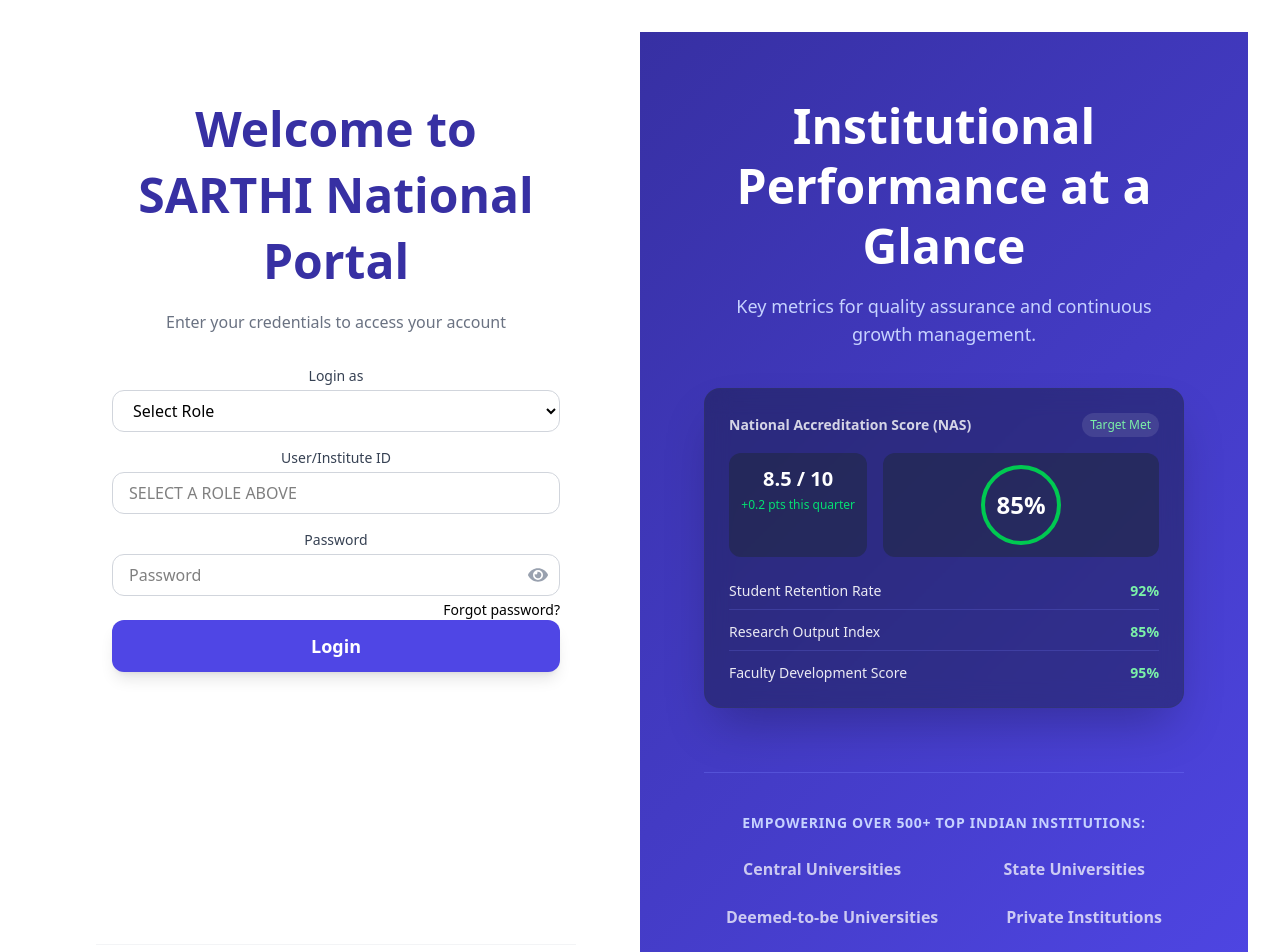
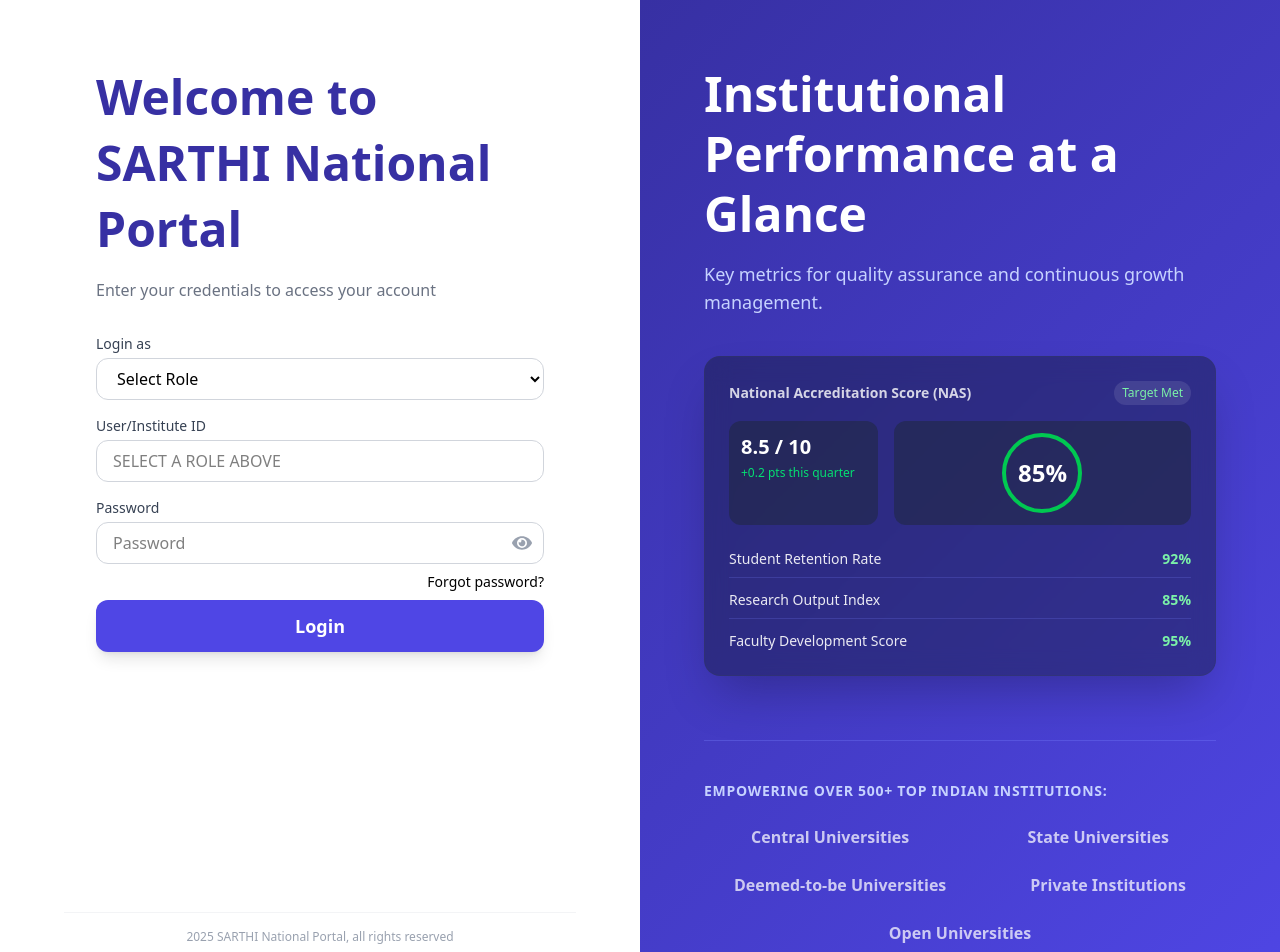
Before and after one commit to AnubhavMaheshwari/sih-grand-finale, a React (Vite) app in the folder frontend/: page / in a window 1280 px wide. Shown: the top 952 px of the page. Built offline with nearby package versions, Linux system fonts and the light colour scheme.

Commit message:
Resolved merge conflict in package.json

```diff
--- a/frontend/src/index.css
+++ b/frontend/src/index.css
@@ -1,44 +1 @@
 @import "tailwindcss";
-
-#root {
-  max-width: 1280px;
-  margin: 0 auto;
-  padding: 2rem;
-  text-align: center;
-}
-
-.logo {
-  height: 6em;
-  padding: 1.5em;
-  will-change: filter;
-  transition: filter 300ms;
-}
-.logo:hover {
-  filter: drop-shadow(0 0 2em #646cffaa);
-}
-.logo.react:hover {
-  filter: drop-shadow(0 0 2em #61dafbaa);
-}
-
-@keyframes logo-spin {
-  from {
-    transform: rotate(0deg);
-  }
-  to {
-    transform: rotate(360deg);
-  }
-}
-
-@media (prefers-reduced-motion: no-preference) {
-  a:nth-of-type(2) .logo {
-    animation: logo-spin infinite 20s linear;
-  }
-}
-
-.card {
-  padding: 2em;
-}
-
-.read-the-docs {
-  color: #888;
-}
--- a/frontend/src/pages/LoginPage.jsx
+++ b/frontend/src/pages/LoginPage.jsx
@@ -249,15 +249,15 @@ function LoginPage() {
         }
       `}</style>
 
-      <div className="flex flex-col lg:flex-row min-h-screen bg-white lg:bg-transparent font-sans">
+      <div className="flex flex-col min-h-screen font-sans bg-white lg:flex-row lg:bg-transparent">
         {/* LEFT: Login form */}
-        <div className="w-full lg:w-1/2 px-5 py-8 sm:px-8 sm:py-10 md:px-12 lg:p-16 flex flex-col justify-between no-scrollbar bg-white shadow-xl lg:shadow-none overflow-y-auto">
+        <div className="flex flex-col justify-between w-full px-5 py-8 overflow-y-auto bg-white shadow-xl lg:w-1/2 sm:px-8 sm:py-10 md:px-12 lg:p-16 no-scrollbar lg:shadow-none">
           <div className="flex flex-col">
-            <div className="max-w-md w-full mx-auto">
-              <h1 className="text-3xl sm:text-4xl md:text-5xl font-black mb-4 text-deep-indigo leading-snug">
+            <div className="w-full max-w-md mx-auto">
+              <h1 className="mb-4 text-3xl font-black leading-snug sm:text-4xl md:text-5xl text-deep-indigo">
                 Welcome to SARTHI National Portal
               </h1>
-              <p className="text-gray-500 mb-8 text-sm sm:text-base">
+              <p className="mb-8 text-sm text-gray-500 sm:text-base">
                 Enter your credentials to access your account
               </p>
 
@@ -266,7 +266,7 @@ function LoginPage() {
                 <div>
                   <label
                     htmlFor="loginRole"
-                    className="block text-sm font-medium text-gray-700 mb-1"
+                    className="block mb-1 text-sm font-medium text-gray-700"
                   >
                     Login as
                   </label>
@@ -274,7 +274,7 @@ function LoginPage() {
                     id="loginRole"
                     value={role}
                     onChange={(e) => setRole(e.target.value)}
-                    className="w-full px-3 py-2 sm:px-4 sm:py-2 border border-gray-300 rounded-xl focus:outline-none focus:ring-2 focus:ring-primary-blue transition duration-150 text-sm sm:text-base"
+                    className="w-full px-3 py-2 text-sm transition duration-150 border border-gray-300 sm:px-4 sm:py-2 rounded-xl focus:outline-none focus:ring-2 focus:ring-primary-blue sm:text-base"
                     required
                     disabled={isSubmitting}
                   >
@@ -291,7 +291,7 @@ function LoginPage() {
                   <label
                     htmlFor="idInput"
                     id="idLabel"
-                    className="block text-sm font-medium text-gray-700 mb-1"
+                    className="block mb-1 text-sm font-medium text-gray-700"
                   >
                     {idConfig.label}
                   </label>
@@ -302,14 +302,14 @@ function LoginPage() {
                     placeholder={idConfig.placeholder}
                     value={id}
                     onChange={(e) => setId(e.target.value)}
-                    className="w-full px-3 py-2 sm:px-4 sm:py-2 border border-gray-300 rounded-xl focus:outline-none focus:ring-2 focus:ring-primary-blue transition duration-150 uppercase text-sm sm:text-base"
+                    className="w-full px-3 py-2 text-sm uppercase transition duration-150 border border-gray-300 sm:px-4 sm:py-2 rounded-xl focus:outline-none focus:ring-2 focus:ring-primary-blue sm:text-base"
                     required
                     disabled={idConfig.isDisabled || isSubmitting}
                     maxLength={idConfig.maxLength}
                   />
                   <p
                     id="idFormatHint"
-                    className="text-xs text-gray-500 mt-1"
+                    className="mt-1 text-xs text-gray-500"
                   >
                     {idConfig.hint}
                   </p>
@@ -319,7 +319,7 @@ function LoginPage() {
                 <div>
                 <label
                     htmlFor="password"
-                    className="block text-sm font-medium text-gray-700 mb-1"
+                    className="block mb-1 text-sm font-medium text-gray-700"
                 >
                     Password
                 </label>
@@ -331,13 +331,13 @@ function LoginPage() {
                     placeholder="Password"   // ✅ neutral, no length hint
                     value={password}
                     onChange={(e) => setPassword(e.target.value)}
-                    className="w-full pr-10 pl-3 py-2 sm:pl-4 sm:py-2 border border-gray-300 rounded-xl focus:outline-none focus:ring-2 focus:ring-primary-blue transition duration-150 text-sm sm:text-base"
+                    className="w-full py-2 pl-3 pr-10 text-sm transition duration-150 border border-gray-300 sm:pl-4 sm:py-2 rounded-xl focus:outline-none focus:ring-2 focus:ring-primary-blue sm:text-base"
                     required                  // ✅ still required, but no length rule
                     disabled={isSubmitting}
                     />
                     <button type="button"
                     onClick={() => setShowPassword(!showPassword)}
-                    className="absolute inset-y-0 right-0 flex items-center pr-3 text-gray-400 hover:text-gray-600 transition"
+                    className="absolute inset-y-0 right-0 flex items-center pr-3 text-gray-400 transition hover:text-gray-600"
                     aria-label="Toggle password visibility"
                     >
                     {showPassword ? (
@@ -349,7 +349,7 @@ function LoginPage() {
 
                 </div>
                 <Link to="/forgot-password"
-                className="float-right text-xs sm:text-sm text-primary-blue hover:underline mt-1"
+                className="float-right mt-2 mb-2 text-xs sm:text-sm text-primary-blue hover:underline"
                 >
                 Forgot password?
                 </Link>
@@ -375,44 +375,44 @@ function LoginPage() {
         </div>
 
         {/* RIGHT: Promo Section (hidden on very small screens to keep it clean) */}
-        <div className="hidden md:flex w-full lg:w-1/2 promo-gradient text-white p-8 md:p-10 lg:p-16 flex-col justify-center items-center">
-          <div className="max-w-xl w-full">
-            <h2 className="text-2xl sm:text-3xl md:text-4xl lg:text-5xl font-extrabold leading-tight mb-4">
+        <div className="flex-col items-center justify-center hidden w-full p-8 text-white md:flex lg:w-1/2 promo-gradient md:p-10 lg:p-16">
+          <div className="w-full max-w-xl">
+            <h2 className="mb-4 text-2xl font-extrabold leading-tight sm:text-3xl md:text-4xl lg:text-5xl">
               Institutional Performance at a Glance
             </h2>
-            <p className="text-indigo-200 text-sm sm:text-base md:text-lg mb-8 md:mb-10">
+            <p className="mb-8 text-sm text-indigo-200 sm:text-base md:text-lg md:mb-10">
               Key metrics for quality assurance and continuous growth management.
             </p>
 
-            <div className="bg-gray-900/40 backdrop-blur-md rounded-2xl p-4 sm:p-5 md:p-6 shadow-2xl mb-10 md:mb-16 border border-gray-700/30">
-              <div className="flex justify-between items-center mb-4">
-                <span className="text-xs sm:text-sm font-semibold text-white/80">
+            <div className="p-4 mb-10 border shadow-2xl bg-gray-900/40 backdrop-blur-md rounded-2xl sm:p-5 md:p-6 md:mb-16 border-gray-700/30">
+              <div className="flex items-center justify-between mb-4">
+                <span className="text-xs font-semibold sm:text-sm text-white/80">
                   National Accreditation Score (NAS)
                 </span>
                 <span className="text-[10px] sm:text-xs px-2 py-1 bg-white/10 rounded-full text-green-300 font-medium">
                   Target Met
                 </span>
               </div>
-              <div className="flex flex-wrap md:flex-nowrap gap-4 mb-6">
-                <div className="w-full md:w-1/3 p-3 bg-gray-800/50 rounded-xl">
-                  <p className="text-lg md:text-xl font-bold">8.5 / 10</p>
+              <div className="flex flex-wrap gap-4 mb-6 md:flex-nowrap">
+                <div className="w-full p-3 md:w-1/3 bg-gray-800/50 rounded-xl">
+                  <p className="text-lg font-bold md:text-xl">8.5 / 10</p>
                   <p className="text-[11px] sm:text-xs text-green-400 mt-1 font-medium">
                     +0.2 pts this quarter
                   </p>
                 </div>
-                <div className="w-full md:w-2/3 p-3 bg-gray-800/50 rounded-xl flex items-center justify-center">
-                  <div className="w-16 h-16 md:w-20 md:h-20 border-4 border-green-500 rounded-full flex flex-col items-center justify-center font-extrabold text-xl md:text-2xl">
+                <div className="flex items-center justify-center w-full p-3 md:w-2/3 bg-gray-800/50 rounded-xl">
+                  <div className="flex flex-col items-center justify-center w-16 h-16 text-xl font-extrabold border-4 border-green-500 rounded-full md:w-20 md:h-20 md:text-2xl">
                     85%
                   </div>
                 </div>
               </div>
 
               <div className="space-y-3 text-xs sm:text-sm">
-                <div className="flex justify-between text-white/90 border-b border-indigo-400/20 pb-2">
+                <div className="flex justify-between pb-2 border-b text-white/90 border-indigo-400/20">
                   <span>Student Retention Rate</span>
                   <span className="font-bold text-green-300">92%</span>
                 </div>
-                <div className="flex justify-between text-white/90 border-b border-indigo-400/20 pb-2">
+                <div className="flex justify-between pb-2 border-b text-white/90 border-indigo-400/20">
                   <span>Research Output Index</span>
                   <span className="font-bold text-green-300">85%</span>
                 </div>
@@ -423,24 +423,24 @@ function LoginPage() {
               </div>
             </div>
 
-            <div className="mt-6 md:mt-10 pt-6 md:pt-10 border-t border-indigo-400/30">
+            <div className="pt-6 mt-6 border-t md:mt-10 md:pt-10 border-indigo-400/30">
               <p className="text-[11px] sm:text-xs md:text-sm uppercase tracking-wider text-indigo-200 mb-4 md:mb-6 font-semibold">
                 Empowering Over 500+ Top Indian Institutions:
               </p>
-              <div className="flex flex-wrap justify-around items-center gap-3 md:gap-6 text-xs sm:text-sm md:text-base">
-                <span className="font-semibold text-white/90 opacity-80 hover:opacity-100 transition">
+              <div className="flex flex-wrap items-center justify-around gap-3 text-xs md:gap-6 sm:text-sm md:text-base">
+                <span className="font-semibold transition text-white/90 opacity-80 hover:opacity-100">
                   Central Universities
                 </span>
-                <span className="font-semibold text-white/90 opacity-80 hover:opacity-100 transition">
+                <span className="font-semibold transition text-white/90 opacity-80 hover:opacity-100">
                   State Universities
                 </span>
-                <span className="font-semibold text-white/90 opacity-80 hover:opacity-100 transition">
+                <span className="font-semibold transition text-white/90 opacity-80 hover:opacity-100">
                   Deemed-to-be Universities
                 </span>
-                <span className="font-semibold text-white/90 opacity-80 hover:opacity-100 transition">
+                <span className="font-semibold transition text-white/90 opacity-80 hover:opacity-100">
                   Private Institutions
                 </span>
-                <span className="font-semibold text-white/90 opacity-80 hover:opacity-100 transition">
+                <span className="font-semibold transition text-white/90 opacity-80 hover:opacity-100">
                   Open Universities
                 </span>
               </div>
@@ -454,7 +454,7 @@ function LoginPage() {
             className="fixed bottom-4 left-1/2 -translate-x-1/2 max-w-[90%] sm:max-w-md flex items-center bg-gray-800 text-white text-xs sm:text-sm font-semibold px-3 py-2 sm:px-5 sm:py-3 rounded-lg shadow-2xl z-50"
             role="alert"
           >
-            <span className="mr-2 sm:mr-3 text-base sm:text-lg">
+            <span className="mr-2 text-base sm:mr-3 sm:text-lg">
               {toast.type === 'success' ? '✅' : '⚠️'}
             </span>
             <span className="truncate">{toast.message}</span>
```
Also changed, not shown: frontend/src/pages/UploadDocumentPage.jsx (+40 -40 lines), 2 other files (tests, documents, lock files or other folders).
